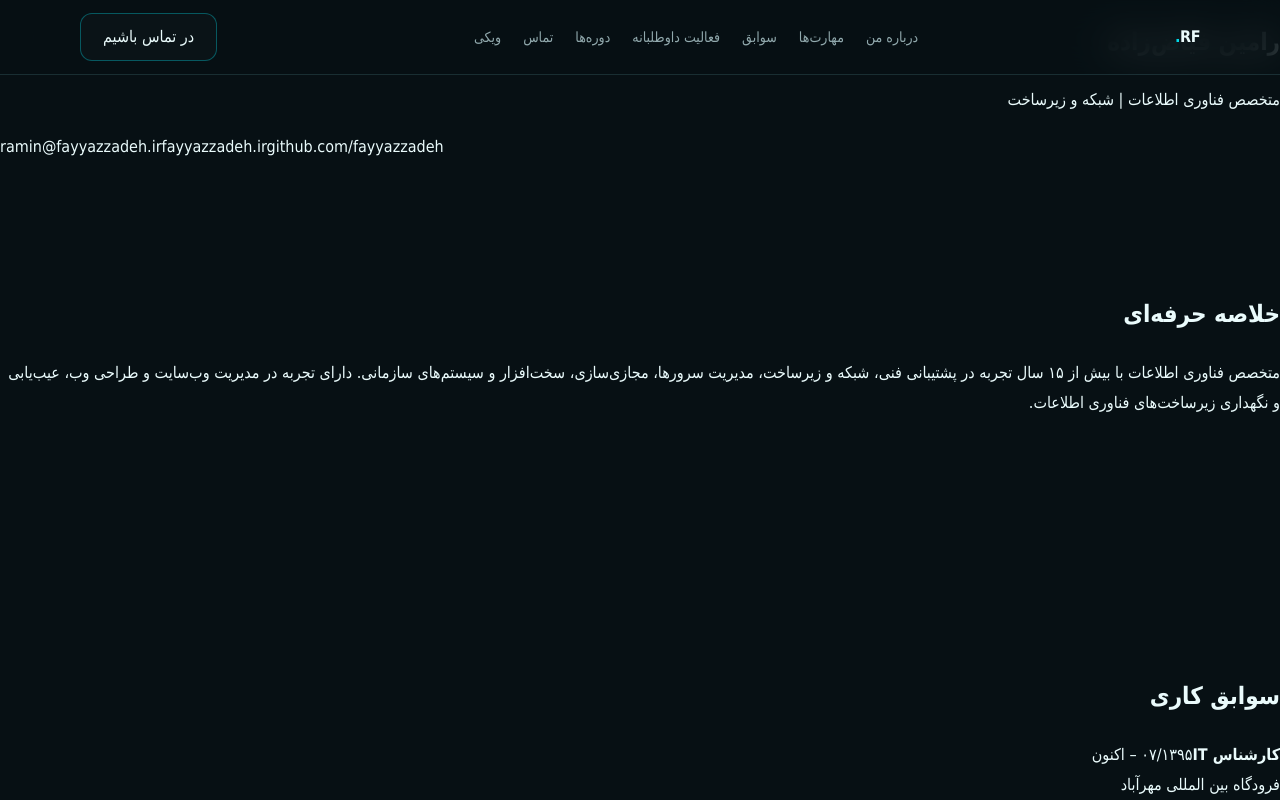
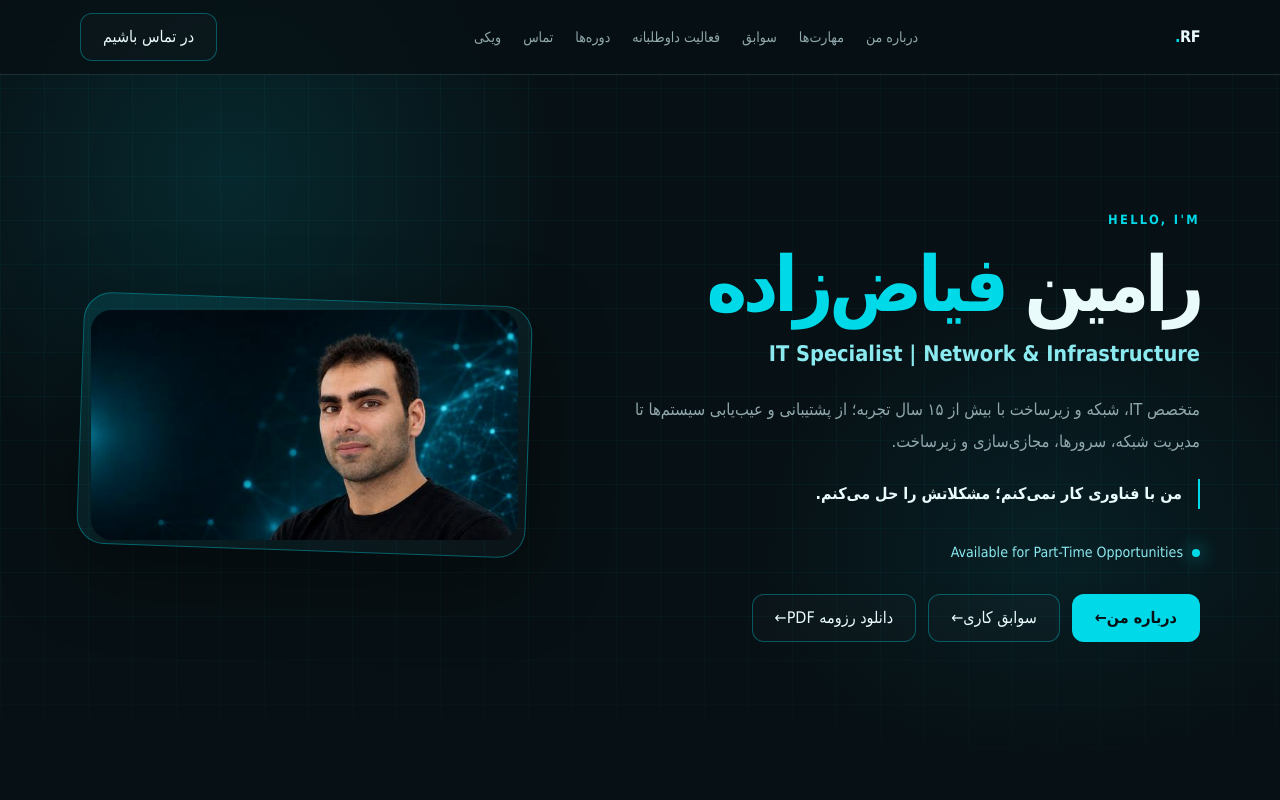
Before and after one commit to fayyazzadeh/fayyazadeh, a Next.js app: page / in a window 1280 px wide. Shown: the top 800 px of the page. Built offline with nearby package versions, Linux system fonts and the light colour scheme; a small style sheet from the web is missing; a web font is replaced by a local one.

Commit message:
fix: keep print resume hidden on screen

```diff
--- a/app/globals.css
+++ b/app/globals.css
@@ -122,6 +122,7 @@ footer { padding: 30px 0 45px; border-top: 1px solid var(--line); color: var(--m
 .volunteer-title { font-weight: 700; direction: rtl; text-align: right; }
 .volunteer-date { flex: 0 0 auto; }
 .print-resume-header { display: none; }
+.print-resume-document { display: none; }
 
 @media print {
   @page { size: A4; margin: 12mm 13mm; }
```
